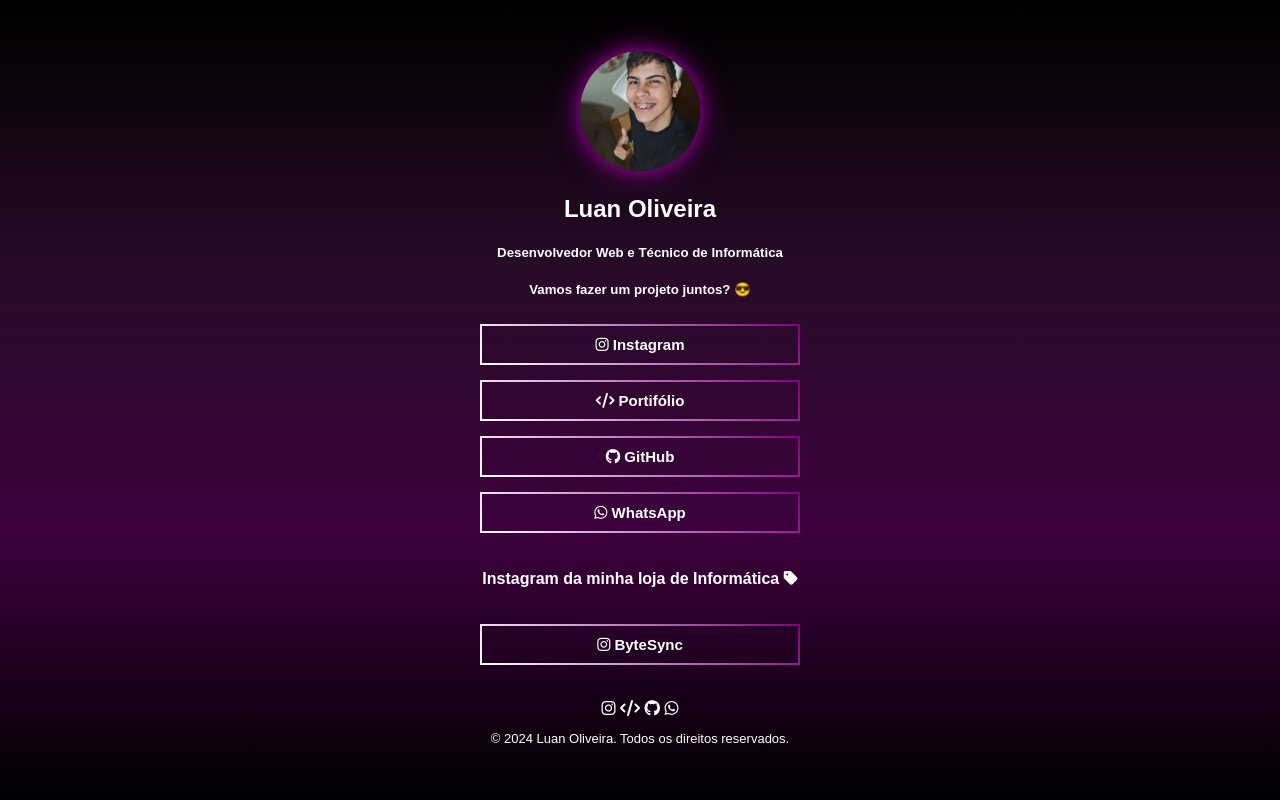
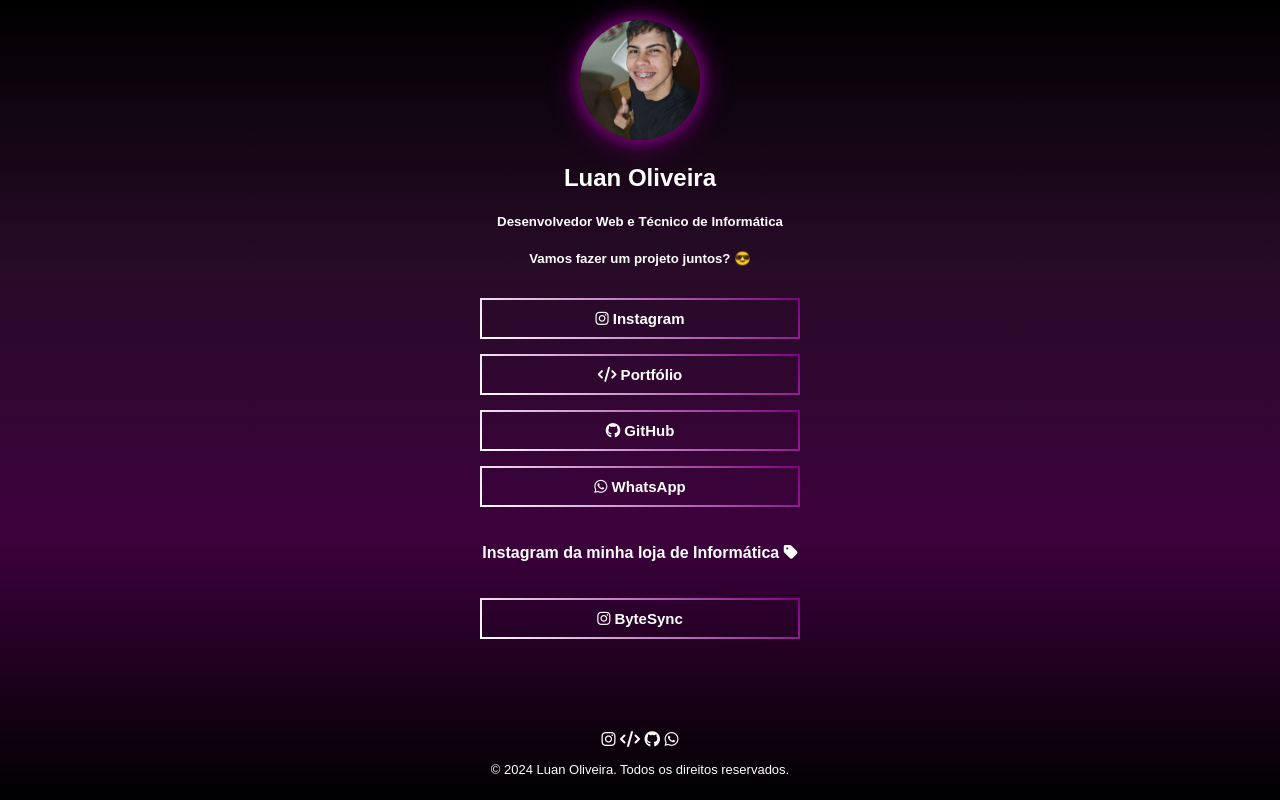
Before and after one commit to luanoliveiralab/linkinbio, a plain HTML site: page index.html in a window 1280 px wide. Drawn offline with Linux system fonts and the light colour scheme.

Commit message:
Update index.html

```diff
--- a/index.html
+++ b/index.html
@@ -6,7 +6,6 @@
     <title>Dev Luan Oliveira</title>
     <link href="https://cdnjs.cloudflare.com/ajax/libs/font-awesome/6.5.0/css/all.min.css" rel="stylesheet">
     <style>
-        /* Estilo base para evitar overflow */
         body {
             margin: 0;
             padding: 0;
@@ -17,20 +16,20 @@
             flex-direction: column;
             align-items: center;
             justify-content: center;
-            height: 100vh;
+            min-height: 100vh; /* Garante que o conteúdo ocupe no mínimo a altura da tela */
             text-align: center;
-            overflow-x: hidden; /* Impede o overflow horizontal */
+            overflow-x: hidden;
         }
 
         *,
         *::before,
         *::after {
-            box-sizing: border-box; /* Garante o box-sizing correto */
+            box-sizing: border-box;
         }
 
         .profile {
             text-align: center;
-            margin-top: 30px;
+            margin-top: 20px;
         }
 
         .profile img {
@@ -43,13 +42,13 @@
         }
 
         .links {
-            margin-top: 5px;
+            margin-top: 10px;
             display: flex;
             flex-direction: column;
             gap: 15px;
             width: 100%;
             max-width: 350px;
-            padding: 0 15px; /* Adiciona espaço interno */
+            padding: 0 15px;
             margin-left: auto;
             margin-right: auto;
         }
@@ -82,8 +81,9 @@
         }
 
         footer {
-            margin-top: 15px;
+            margin-top: auto; /* Garante que o footer fique ao final da tela */
             color: #fff;
+            padding: 10px;
         }
 
         footer p {
@@ -99,7 +99,7 @@
 
             .links {
                 width: 100%;
-                padding: 0 10px; /* Ajuste extra para espaço interno */
+                padding: 0 10px;
             }
 
             .links a {
@@ -133,10 +133,6 @@
                 font-size: 10px;
             }
         }
-
-        .footer {
-            padding: 20px;
-        }
     </style>
 </head>
 <body>
@@ -148,7 +144,7 @@
     </div>
     <div class="links">
         <a href="https://www.instagram.com/iluanoliveiraa" target="_blank"><i class="fa-brands fa-instagram"></i> Instagram</a>
-        <a href="seusite" target="_blank"><i class="fa-solid fa-code"></i> Portifólio</a>
+        <a href="seusite" target="_blank"><i class="fa-solid fa-code"></i> Portfólio</a>
         <a href="https://github.com/luanoliveiralab" target="_blank"><i class="fa-brands fa-github"></i> GitHub</a>
         <a href="https://wa.me/5511930522075" target="_blank"><i class="fa-brands fa-whatsapp"></i> WhatsApp</a>
         <h4>Instagram da minha loja de Informática <i class="fa-solid fa-tag"></i></h4>
```
